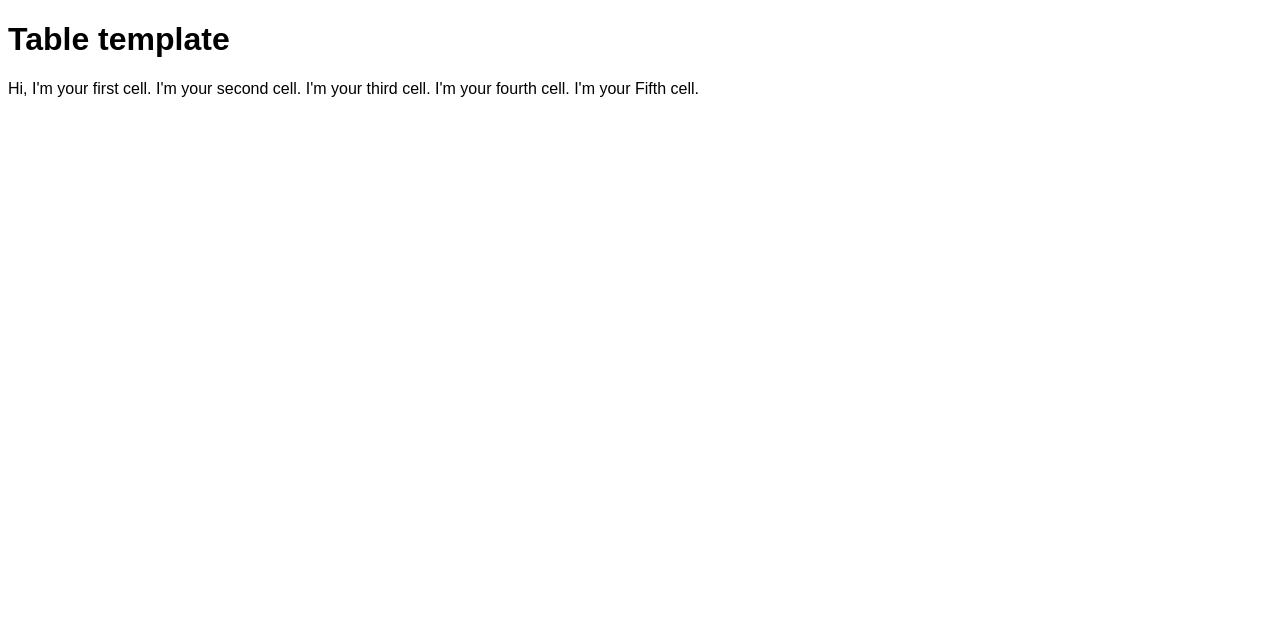
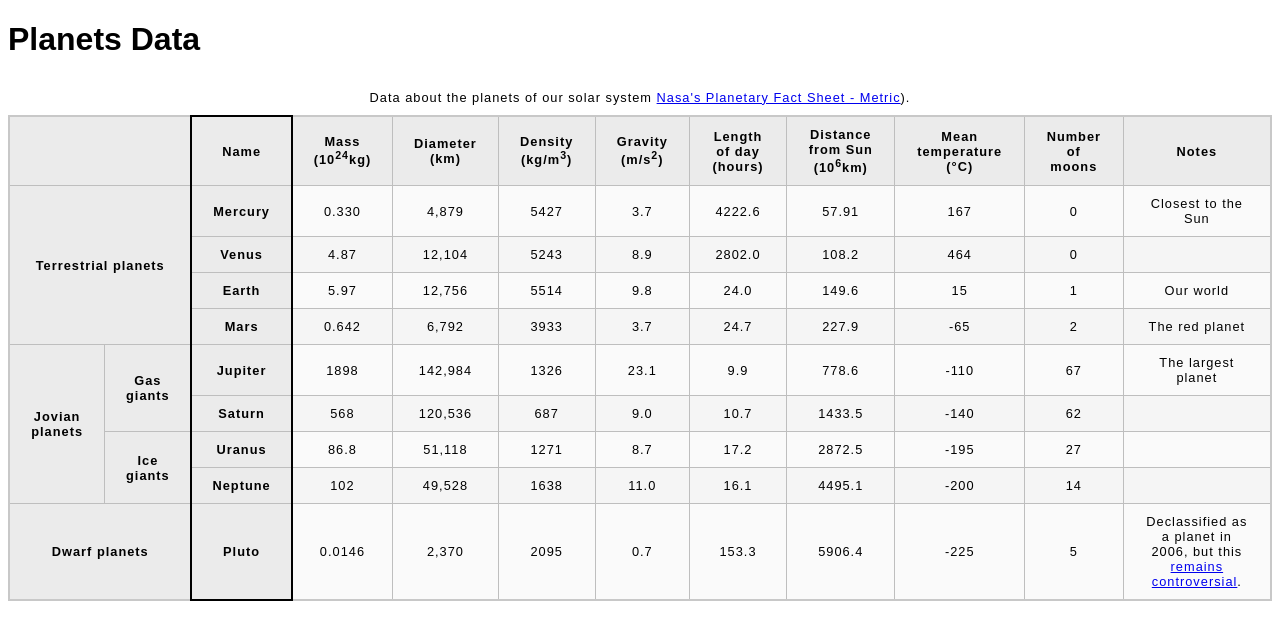
Before and after one commit to AjloriaCodex/OdinProject, a plain HTML site: page Fullstack Javascript/IntermediateHtml&Css/TablesAssessment /blank-template.html in a window 1280 px wide. Drawn offline with Linux system fonts and the light colour scheme.

Commit message:
{commit_message}

```diff
--- a/Fullstack Javascript/IntermediateHtml&Css/TablesAssessment /blank-template.html
+++ b/Fullstack Javascript/IntermediateHtml&Css/TablesAssessment /blank-template.html
@@ -7,17 +7,143 @@
     <link href="minimal-table.css" rel="stylesheet" type="text/css">
   </head>
   <body>
-    <h1>Table template</h1>
-    <tr>
-      <td>Hi, I'm your first cell.</td>
-      <td>I'm your second cell.</td>
-      <td>I'm your third cell.</td>
-      <td>I'm your fourth cell.</td>
-      <td>I'm your Fifth cell.</td>
-    </tr>
+    <h1>Planets Data</h1>
+    <table>
+      <caption>
+        Data about the planets of our solar system <a href="https://nssdc.gsfc.nasa.gov/planetary/factsheet/">Nasa's Planetary Fact Sheet - Metric</a>).
+      </caption>
+      <colgroup>
+        <col span="2">
+        <col style="border: 2px solid black">
+        <col span="9">
+      </colgroup>
+      <tr>
+        <th colspan="2"></th>
+        <th>Name</th>
+        <th>Mass (10<sup>24</sup>kg)</th>
+        <th>Diameter (km)</th>
+        <th>Density (kg/m<sup>3</sup>)</th>
+        <th>Gravity (m/s<sup>2</sup>)</th>
+        <th>Length of day (hours)</th>
+        <th>Distance from Sun (10<sup>6</sup>km)</th>
+        <th>Mean temperature (°C)</th>
+        <th>Number of moons</th>
+        <th>Notes</th>
+      </tr>
+      <tr>
+        <th rowspan="4" colspan="2">Terrestrial planets</th>
+        <th>Mercury</th>
+        <td>0.330</td>
+        <td>4,879</td>
+        <td>5427</td>
+        <td>3.7</td>
+        <td>4222.6</td>
+        <td>57.91</td>
+        <td>167</td>
+        <td>0</td>
+        <td>Closest to the Sun</td>
+      </tr>
+      <tr>
+        <th>Venus</th>
+        <td>4.87</td>
+        <td>12,104</td>
+        <td>5243</td>
+        <td>8.9</td>
+        <td>2802.0</td>
+        <td>108.2</td>
+        <td>464</td>
+        <td>0</td>
+        <td></td>
+      </tr>
+      <tr>
+        <th>Earth</th>
+        <td>5.97</td>
+        <td>12,756</td>
+        <td>5514</td>
+        <td>9.8</td>
+        <td>24.0</td>
+        <td>149.6</td>
+        <td>15</td>
+        <td>1</td>
+        <td>Our world</td>
+      </tr>
+      <tr>
+        <th>Mars</th>
+        <td>0.642</td>
+        <td>6,792</td>
+        <td>3933</td>
+        <td>3.7</td>
+        <td>24.7</td>
+        <td>227.9</td>
+        <td>-65</td>
+        <td>2</td>
+        <td>The red planet</td>
+      </tr>
+      <tr>
+        <th rowspan="4" colspan="1">Jovian planets</th>
+        <th rowspan="2" colspan="1">Gas giants</th>
+        <th>Jupiter</th>
+        <td>1898</td>
+        <td>142,984</td>
+        <td>1326</td>
+        <td>23.1</td>
+        <td>9.9</td>
+        <td>778.6</td>
+        <td>-110</td>
+        <td>67</td>
+        <td>The largest planet</td>
+      </tr>
+      <tr>
+        <th>Saturn</th>
+        <td>568</td>
+        <td>120,536</td>
+        <td>687</td>
+        <td>9.0</td>
+        <td>10.7</td>
+        <td>1433.5</td>
+        <td>-140</td>
+        <td>62</td>
+        <td></td>
 
-
-
-
+      </tr>
+      <tr>
+        <th rowspan="2" colspan="1">Ice giants</th>
+        <th>Uranus</th>
+        <td>86.8</td>
+        <td>51,118</td>
+        <td>1271</td>
+        <td>8.7</td>
+        <td>17.2</td>
+        <td>2872.5</td>
+        <td>-195</td>
+        <td>27</td>
+        <td></td>
+      </tr>
+      <tr>
+        <th>Neptune</th>
+        <td>102</td>
+        <td>49,528</td>
+        <td>1638</td>
+        <td>11.0</td>
+        <td>16.1</td>
+        <td>4495.1</td>
+        <td>-200</td>
+        <td>14</td>
+        <td></td>
+      </tr>
+      <tr>
+        <th rowspan="1" colspan="2">Dwarf planets</th>
+        <th>Pluto</th>
+        <td>0.0146</td>
+        <td>2,370</td>
+        <td>2095</td>
+        <td>0.7</td>
+        <td>153.3</td>
+        <td>5906.4</td>
+        <td>-225</td>
+        <td>5</td>
+        <td>Declassified as a planet in 2006, but this <a href="http://www.usatoday.com/story/tech/2014/10/02/pluto-planet-solar-system/16578959/">remains controversial</a>.</td>
+      </tr>
+    </table>
   </body>
 </html>
```
